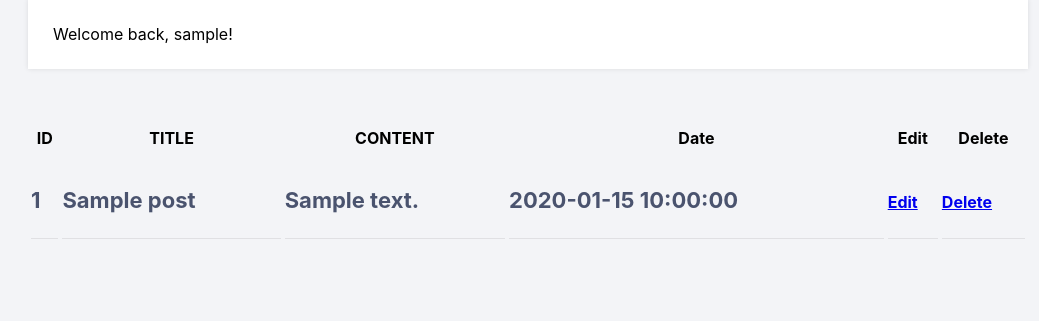
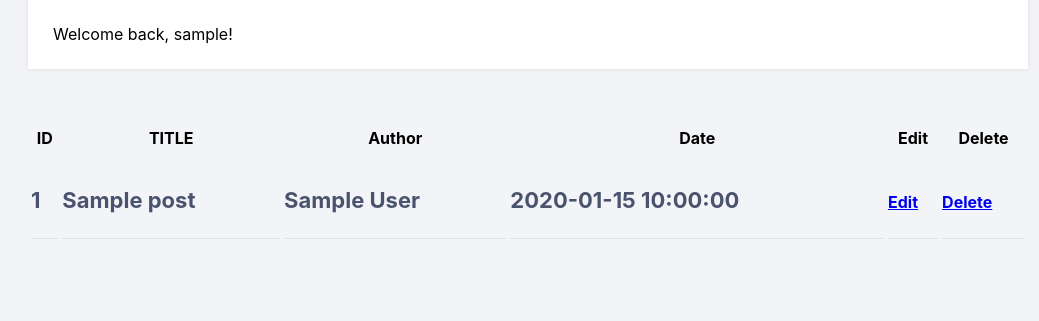
Before and after one commit to shivamyadavskn/TechBlog, a Flask app: template templates/home.html in a window 1280 px wide. Shown: the part 240-561 px from the top of the page, without its empty margins (112-1151 px from the left). Run offline with Flask 2, Linux system fonts and the light colour scheme; the template is opened without the code that fills it: most values are stand-ins (such as "Sample title", 1, 10 or a date in 2020); some libraries are stand-ins or nearby versions.

Commit message:
committed

```diff
--- a/templates/home.html
+++ b/templates/home.html
@@ -11,7 +11,7 @@
     <tr>
         <th><h1>ID</h1></th>
         <th><H1>TITLE</H1></th>
-        <th><h1>CONTENT</h1></th>
+        <th><h1>Author</h1></th>
         <th><h1>Date</h1></th>
         <th><h1>Edit</h1></th>
         <th><h1>Delete</h1></th>
@@ -20,7 +20,7 @@
     <tr>
         <td><h2>{{ posts['id'] }}</h2></td>
         <td><h2>{{ posts['title'] }}</h2></td>
-        <td><h2>{{ posts['content'] }}</h2></td>
+        <td><h2>{{ posts['author'] }}</h2></td>
         <td><h2>{{ posts['datetime'] }}</h2></td>
         <td><h2><a href="{{ url_for('editpost',id=posts['id']) }}">Edit</a></h2></td>
         <td><h2><a href="{{ url_for('deletepost',id=posts['id']) }}">Delete</a></h2></td>
```
